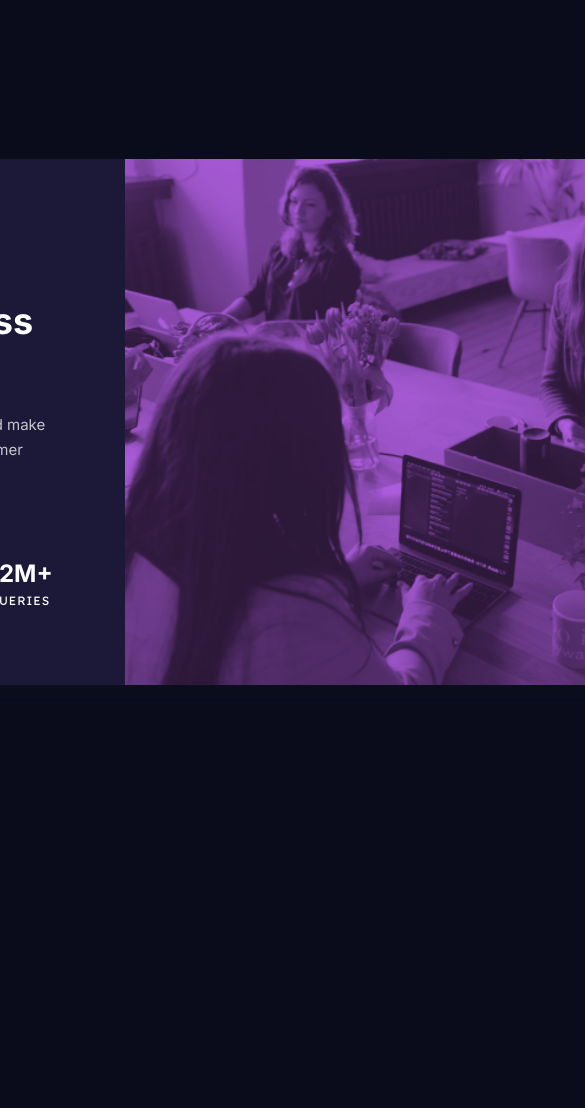
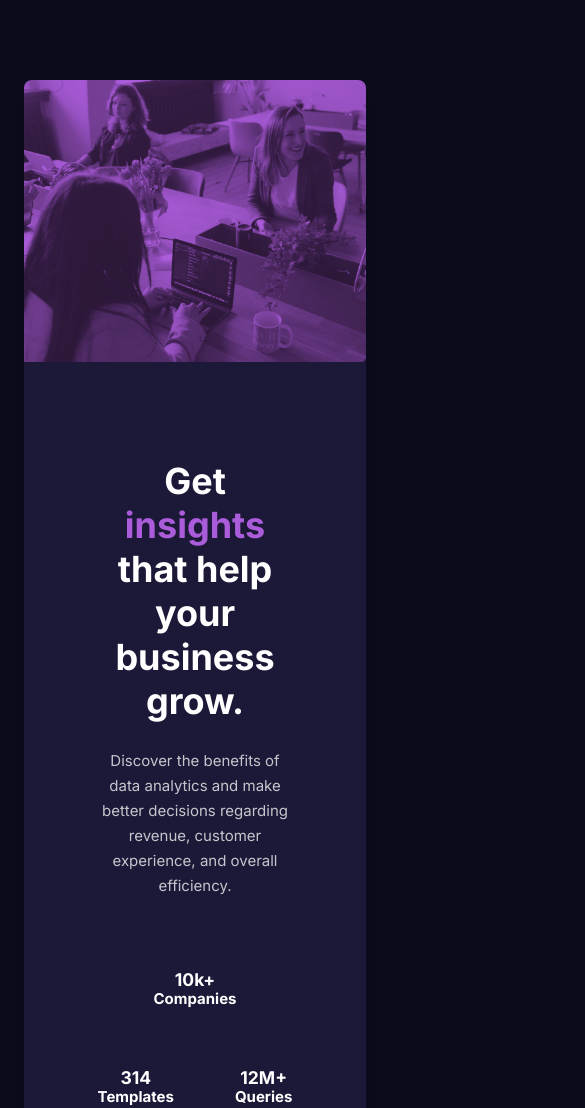
Before and after one commit to muhammadali-git77/5-dars__3-vazifa, a plain HTML site: page index.html in a window 390 px wide. Shown: the top 1108 px of the page, 585 px wide, since content can reach past the window. Before the commit the page ends 844 px from the top, so only its background shows below. Drawn offline with Linux system fonts and the light colour scheme.

Commit message:
responsive to'g'irlandi

```diff
--- a/css/global.css
+++ b/css/global.css
@@ -23,7 +23,7 @@ img {
 }
 html {
   scroll-behavior: smooth;
-  height: 100%;
+  min-height: 100vh;
 }
 body {
   height: 100%;
--- a/css/style.css
+++ b/css/style.css
@@ -6,9 +6,9 @@
 
 body {
   display: flex;
-  flex-direction: column;
   align-items: center;
   justify-content: center;
+  color: #fff;
   background: #0a0c1c;
   color: white;
   font-family: "Inter", sans-serif;
@@ -17,20 +17,25 @@ body {
 }
 
 .card {
-  display: flex;
-  align-items: center;
+  overflow: hidden;
   border-radius: 8px;
+  margin: 80px 24px 88px;
   background: #1b1937;
   box-shadow: 0px 20px 20px -10px rgba(23, 25, 41, 0.2);
+  display: flex;
+  align-items: stretch;
 }
 .card__content {
   padding: 72px;
 }
 .card__title {
-  max-width: 403px;
+  color: #fff;
+  font-family: Inter;
   font-size: 36px;
   font-style: normal;
-  line-height: 44px;
+  font-weight: 700;
+  line-height: 44px; /* 122.222% */
+  max-width: 403px;
   margin-bottom: 25px;
 
   span {
@@ -39,6 +44,10 @@ body {
 }
 .card__desc {
   max-width: 374px;
+  color: #fff;
+  font-family: Inter;
+  font-size: 15px;
+  font-style: normal;
   font-weight: 400;
   line-height: 25px; /* 166.667% */
   opacity: 0.75;
@@ -46,26 +55,33 @@ body {
 }
 .card__figures {
   display: flex;
+  gap: 61px;
   align-items: center;
-  gap: 64px;
+  flex-wrap: wrap;
+  justify-content: center;
 }
 .card__figure {
 }
 .card__figure-rating {
-  font-size: 24px;
-  font-style: normal;
-  font-weight: 700;
-  line-height: normal;
 }
 .card__figure-name {
-  font-family: "Lexend Deca";
-  font-size: 12px;
-  font-style: normal;
-  font-weight: 400;
-  line-height: 25px; /* 208.333% */
-  letter-spacing: 1px;
-  text-transform: uppercase;
 }
 .card__image {
-  height: 100%;
 }
+
+@media screen and (max-width: 1024px) {
+  .card {
+    flex-direction: column-reverse;
+    align-items: center;
+    text-align: center;
+  }
+  .card__image {
+    width: 100%;
+  }
+}
+
+@media screen and (max-width: 375px) {
+  .card__title {
+    font-size: 28px;
+  }
+}
```
